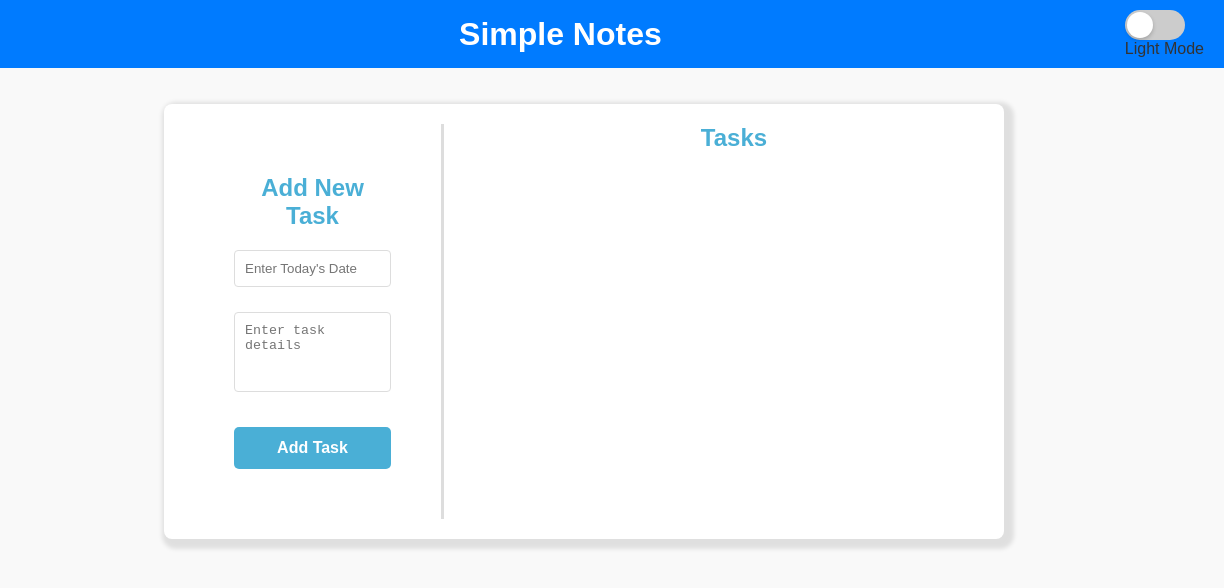
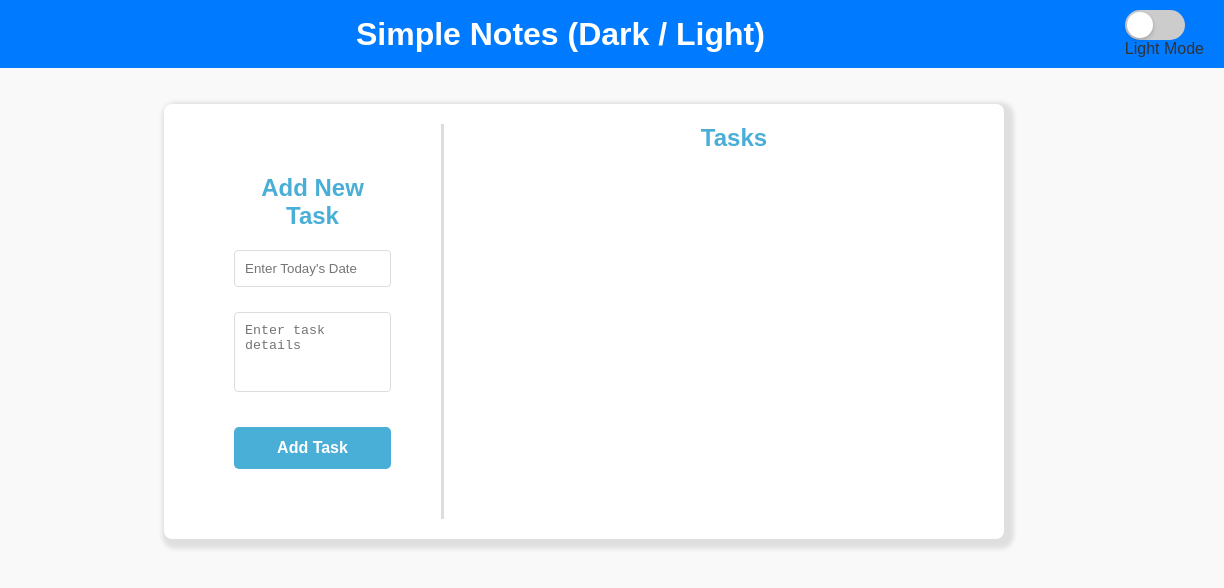
Before and after one commit to Dhwanit007/Simple-Notes, a plain HTML site: page index.html in a window 1280 px wide. Shown: the full height of the page, 56-1280 px from the left. Drawn offline with Linux system fonts and the light colour scheme.

Commit message:
Update index.html name updated

```diff
--- a/index.html
+++ b/index.html
@@ -18,7 +18,7 @@
 <body>
   <header class="header">
     <img src="favicon-32x32.png" alt="logo" />
-    <h1>Simple Notes</h1>
+    <h1>Simple Notes (Dark / Light)</h1>
     <div><button id="modeToggle"></button><span id="modeText">Light Mode</span></div>
   </header><br><br>
   <div class="container">
```
